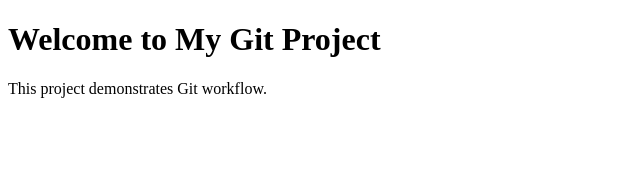
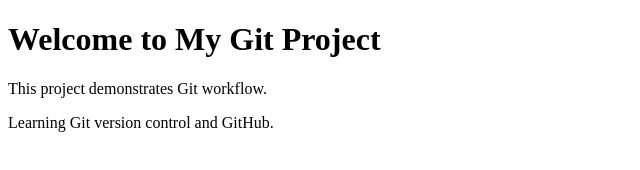
Before and after one commit to ShreeyaReddyL/Git-Workflow-Assignment, a plain HTML site: page index.html in a window 1280 px wide. Shown: the whole page, without its empty margins (0-640 px from the left). Drawn offline with Linux system fonts and the light colour scheme.

Commit message:
Update homepage with Git learning information

```diff
--- a/index.html
+++ b/index.html
@@ -1,10 +1,14 @@
 <!DOCTYPE html>
 <html>
+
 <head>
     <title>Git Assignment</title>
 </head>
+
 <body>
     <h1>Welcome to My Git Project</h1>
     <p>This project demonstrates Git workflow.</p>
+    <p>Learning Git version control and GitHub.</p>
 </body>
+
 </html>
```
